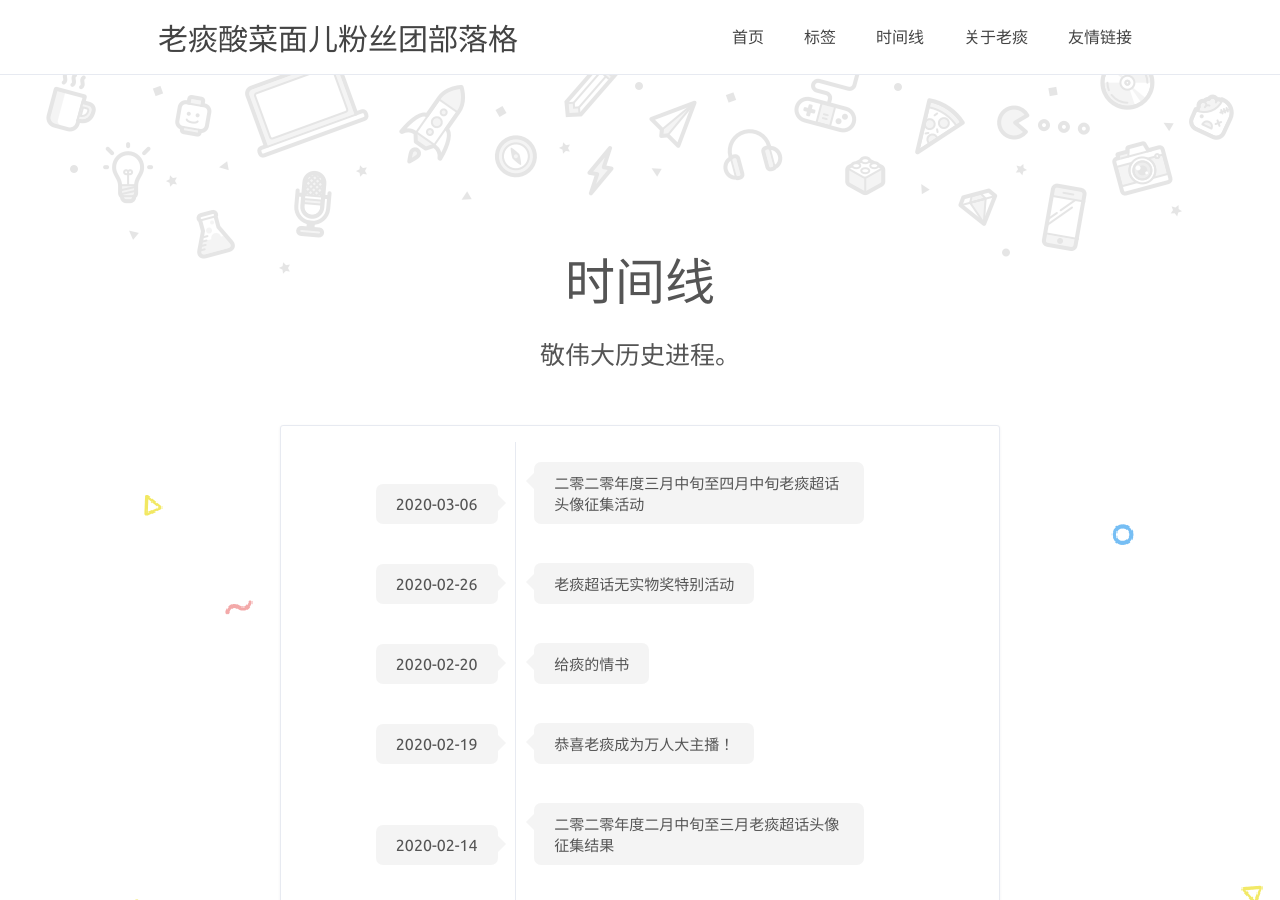
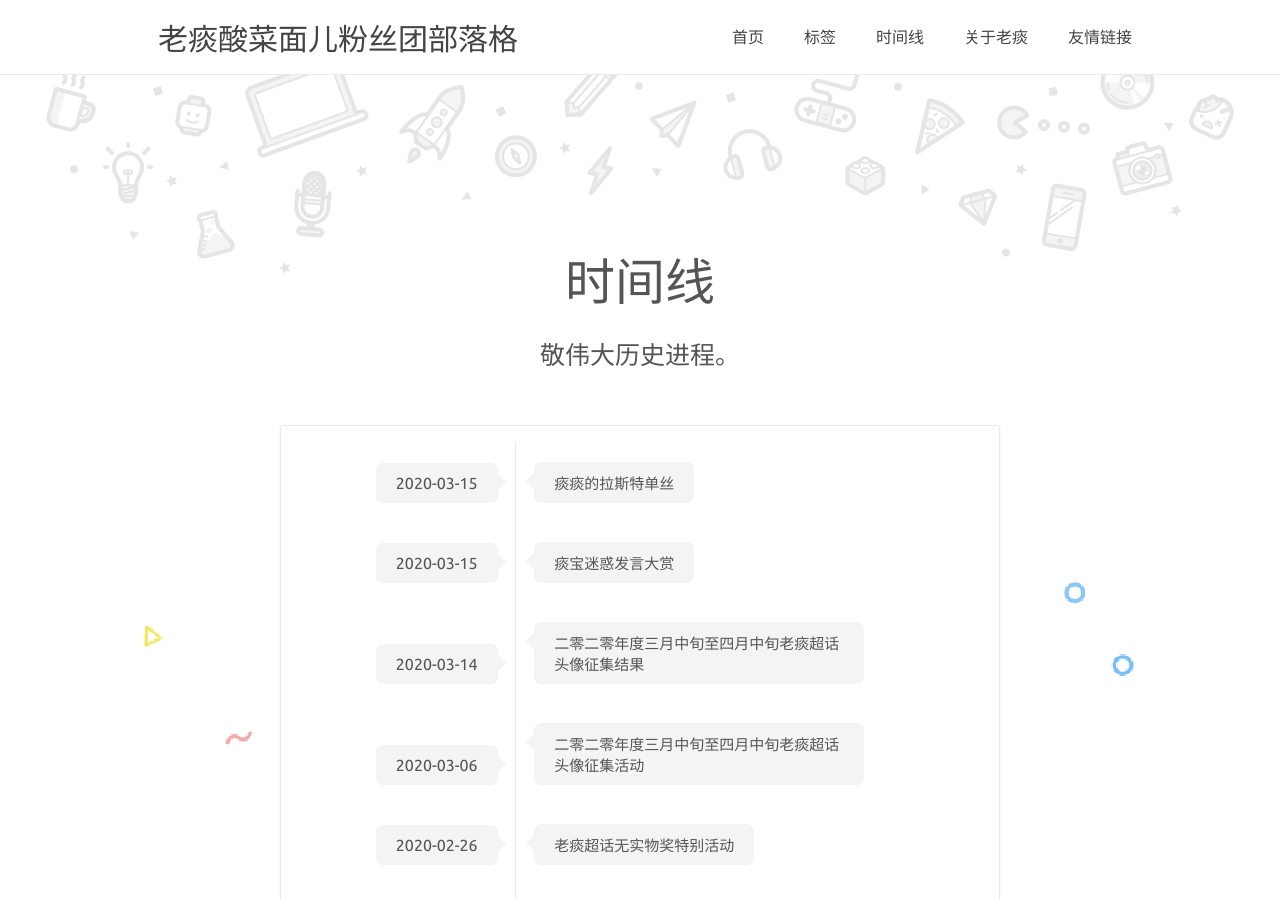
Before and after one commit to grandtanfans/grandtanfans.github.io, a Jekyll site: the page built from timeline.html, in a window 1280 px wide and 900 px high. Built offline with Jekyll 4.4.1, drawn with Linux system fonts in a browser that asks for light colours; comment, search, counter and statistics services are not loaded.

Commit message:
feat: update and create new posts

```diff
--- /dev/null
+++ b/_posts/2020-03-15-avatar-collection-result.md
@@ -0,0 +1,21 @@
+---
+layout: post
+title: '二零二零年度三月中旬至四月中旬老痰超话头像征集结果'
+date: 2020-03-14
+author: 痰黄刀
+color: rgb(210,86,140)
+cover: 'https://s1.ax1x.com/2020/03/15/83hLLT.png'
+tags: 超话活动
+---
+
+> [原博文链接](https://weibo.com/2886348734/IytGVbVwP)
+>
+> [💎老痰酸菜面儿超话](https://weibo.com/p/100808c9bf185bddd18c52092ca1528b4d683a) 在三月头像征集活动被选中的@LZBode0513 在私信中表示将12.88roll了给老痰超话带带人气～在这里向他表示感谢！<br/>➡️在此帖下方评论，我将在查话费开始时抽取1人获得12.88～<br/>祝各位今晚查话费听得愉快～ <span style="text-align:right; display:block">发博：啊呜呜</span>
+
+---
+
+恭喜@茶茶的cyfe 中奖！
+
+## 致郁的实装头像
+
+![](https://s1.ax1x.com/2020/03/15/834apn.jpg)
--- /dev/null
+++ b/_posts/2020-03-15-confused-response-of-tan.md
@@ -0,0 +1,15 @@
+---
+layout: post
+title: '痰宝迷惑发言大赏'
+date: 2020-03-15
+author: 啊呜呜
+color: rgb(0,92,175)
+cover: 'https://s1.ax1x.com/2020/03/15/83IEPH.png'
+tags: 视频艺术
+---
+
+> [原博文链接](https://weibo.com/2886348734/IytGVbVwP)
+>
+> [💎老痰酸菜面儿超话](https://weibo.com/p/100808c9bf185bddd18c52092ca1528b4d683a) 痰宝迷惑发言大赏<br/>2020-03-15老痰直播CUT@老痰酸菜面儿 <span style="text-align:right; display:block">发博：啊呜呜</span>
+
+视频地址：[痰宝迷惑发言大赏](http://t.cn/A6zS1gyf?m=4482749932829901&u=2886348734)
--- /dev/null
+++ b/_posts/2020-03-15-last-dance.md
@@ -0,0 +1,15 @@
+---
+layout: post
+title: '痰痰的拉斯特单丝'
+date: 2020-03-15
+author: 吉格斯的忧伤
+color: rgb(17,50,133)
+cover: 'https://s1.ax1x.com/2020/03/15/83TvGQ.png'
+tags: 视频艺术
+---
+
+> [原博文链接](https://weibo.com/5335019653/IyDSoqzCC)
+>
+> [💎老痰酸菜面儿超话](https://weibo.com/p/100808c9bf185bddd18c52092ca1528b4d683a) 痰痰的拉斯特单丝 <span style="text-align:right; display:block">发博：吉格斯的忧伤</span>
+
+视频地址：[拉斯特单丝](http://t.cn/A6zXr85F?m=4482564406333462&u=5335019653)
```
Also changed, not shown: _posts/2020-02-20-love-letter-to-tan.md (+4 -0 lines).
